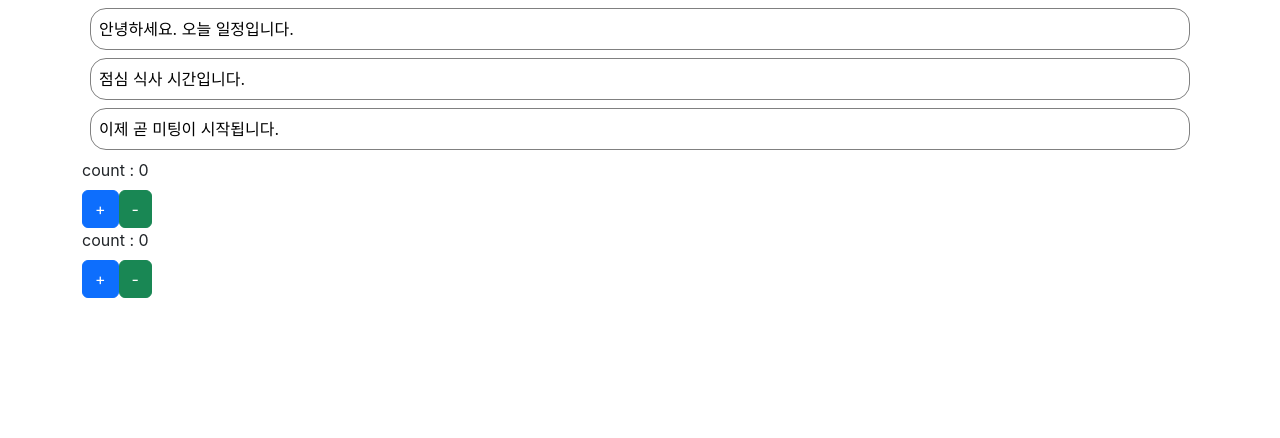
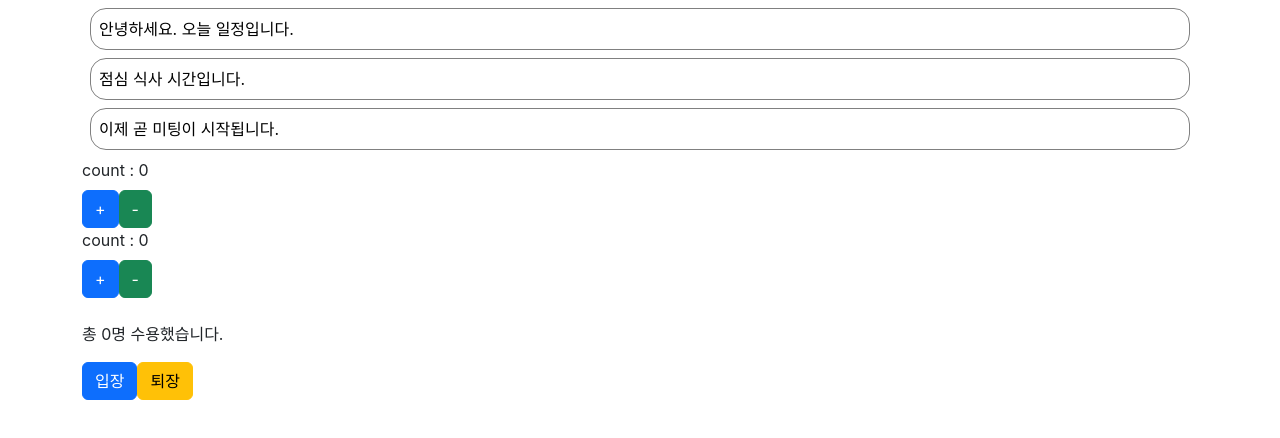
Before and after one commit to EblynCho/java505_react_test2, a React (Create React App) app: page / in a window 1280 px wide. Shown: the top 438 px of the page. Built offline with nearby package versions, Linux system fonts and the light colour scheme.

Commit message:
custom hook 사용하기

```diff
--- a/src/App5.js
+++ b/src/App5.js
@@ -2,12 +2,16 @@
 import NotificationList from "./folder2/NotificationList";
 import CountButton from "./folder2/CountButton";
 import CountButton2 from "./folder2/CountButton2";
+import Accommodate from "./folder2/Accommodate";
+
 function App5() {
     return (
         <div className={"container"}>
             <NotificationList />
             <CountButton />
             <CountButton2 />
+            <br/>
+            <Accommodate />
         </div>
     );
 }
--- /dev/null
+++ b/src/folder2/Accommodate.jsx
@@ -0,0 +1,44 @@
+// Accommodate.jsx
+
+import React, {useState, useEffect} from "react";
+import useCounter from "./useCounter";
+
+const MAX_CAPACITY = 10;
+
+function Accommodate(props) {
+    // state 를 사용하기 위해 useState() 를 설정
+    const [isFull, setIsFull] = useState(false);
+    // 해당 컴포넌트 내부에서 생성해야 할 state 객체 및 setState 를 커스텀 훅을 통해서 생성함
+    // 커스텀 훅을 사용했기 때문에 재활용이 가능함
+    const [count, increaseCount, decreaseCount] = useCounter(0);
+
+    // 리액트 생명주기 함수를 사용하기 위해서 useEffect 를 설정함
+    // 의존성 배열이 없을 경우 componentDidMount, componentWillUnmount 를 실행하는 것과 같은 효과
+    useEffect(() => {
+        console.log("----------------------");
+        console.log("useEffect() is called");
+        console.log(`isFull : ${isFull}`);
+    }, []);
+
+    // 의존성 배열에 count 를 설정하여 count 값이 수정되면 componentDidUpdate 를 실행하는 것과 같은 효과
+    useEffect(() => {
+        setIsFull(count >= MAX_CAPACITY);
+        console.log("현재 count 값 : " + count);
+    }, [count]);
+
+    return (
+        <div>
+            {/* 현재 state 로 설정된 count 의 값을 출력 */}
+            <p>{`총 ${count}명 수용했습니다.`}</p>
+            {/* 커스텀 훅을 통해서 만들어진 사용자 입장/퇴장 함수를 버튼에 등록 */}
+            <button className={"btn btn-primary"} onClick={increaseCount} disabled={isFull}>입장</button>
+            <button className={"btn btn-warning"} onClick={decreaseCount}>퇴장</button>
+            {/* if 문 사용 불가능하기때문에 이렇게 씀(or 삼항연산자 사용) */}
+            {/* 앞부분이 false 일 경우 && 뒷부분 아예 실행되지 않음 */}
+            {/* 앞이 true 일때 && 뒷부분 확인 */}
+            {isFull && <p style={{color: "red"}}>정원이 가득찼습니다.</p>}
+        </div>
+    );
+}
+
+export default Accommodate;
--- /dev/null
+++ b/src/folder2/useCounter.jsx
@@ -0,0 +1,37 @@
+// useCounter.jsx
+
+import React, {useState} from "react";
+
+// 커스텀 훅
+// 이름에 use 를 접두사로 사용
+// 매개변수, 반환값을 사용자 마음대로 설정
+// 내부에서 훅을 사용한 함수이며, 소스코드 재활용을 위해서 사용함
+
+// 커스텀 훅으로 설정한 함수
+// 매개변수를 마음대로 설정함
+function useCounter(initValue) {
+    // state 사용을 위해서 useState 설정
+    // setCount : 해당 변수를 수정할 함수명
+    const [count, setCount] = useState(initValue);
+
+    // 함수 실행 시 state 룰 수정하기 위한 setCount 를 실행
+    const increaseCount = () => {
+        setCount((count) => count + 1);
+    }
+
+    const decreaseCount = () => {
+        // 자바스크립트에서 지원하는 수학 클래스의 max 함수를 사용하여 0 이하의 값을 사용할 수 없도록 제약
+        // setCount((count) => Math.max(count - 1, 0));  // 0 밑으로 내려가지 않게 설정
+        setCount((count) => {
+            count--;
+            if (count < 0) {
+                count = 0;
+            }
+            return count;
+        })
+    }
+
+    return [count, increaseCount, decreaseCount];
+}
+
+export default useCounter;
```
